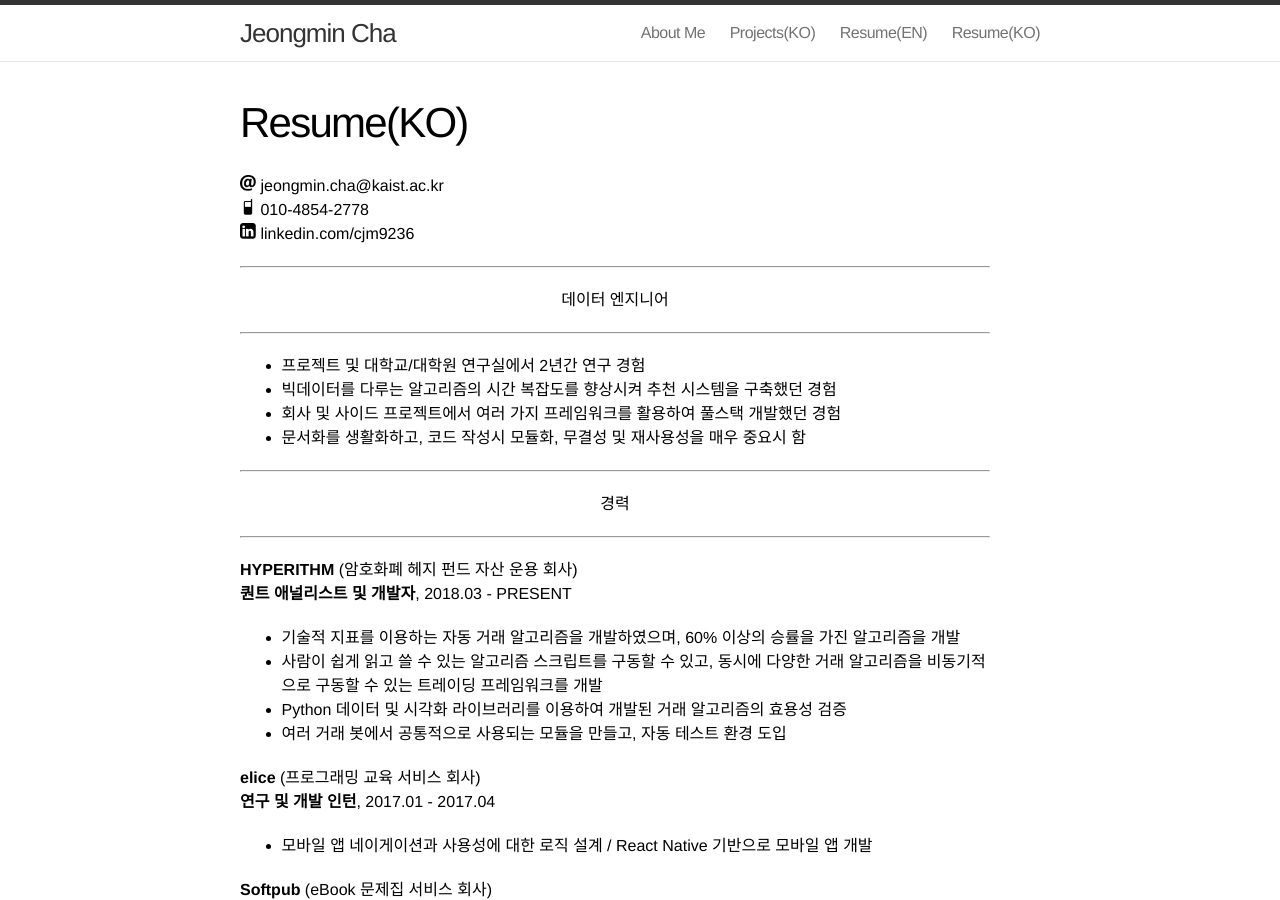
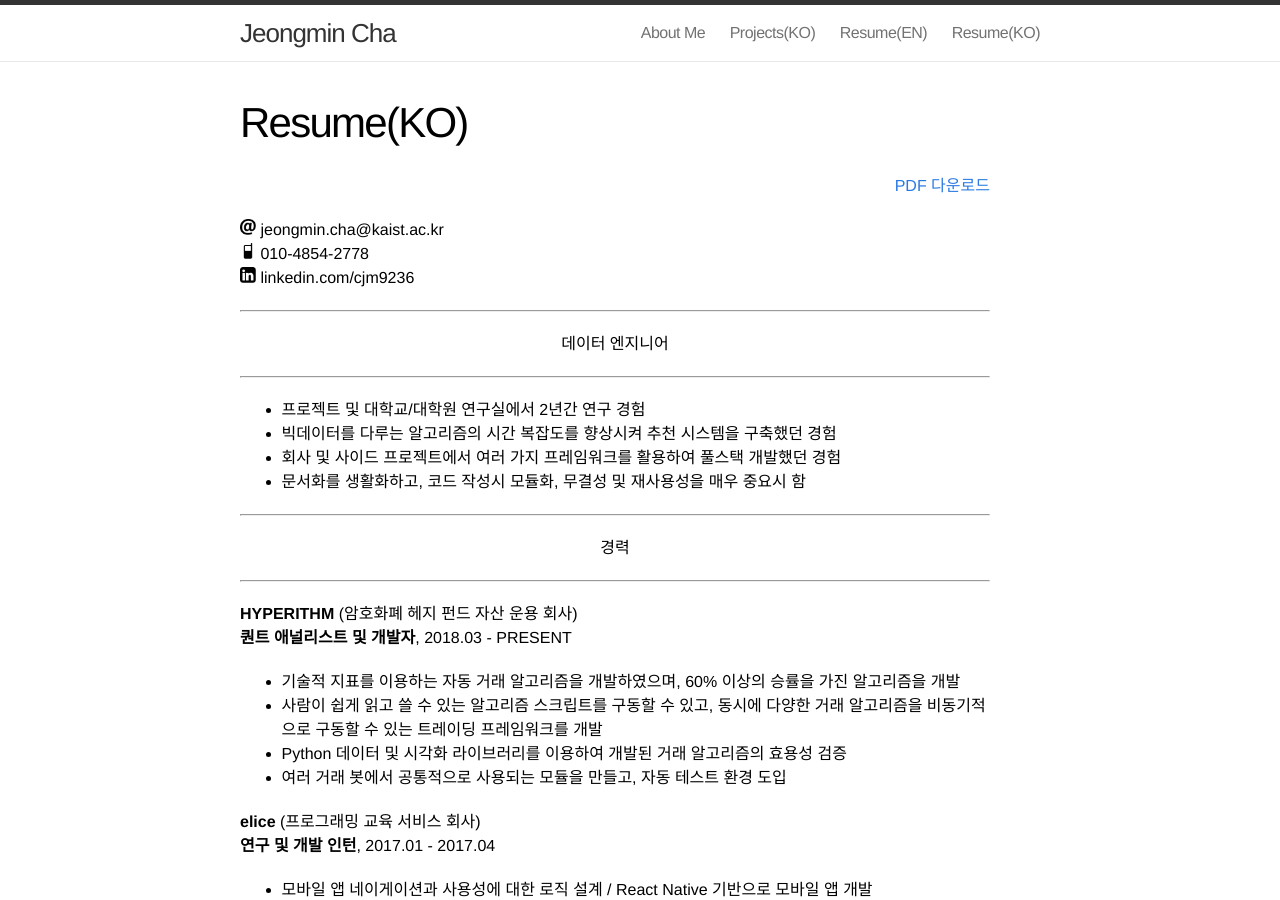
Before and after one commit to JeongMinCha/jeongmincha.github.com, a Jekyll site: the page built from resume-KO.md, in a window 1280 px wide and 900 px high. Built offline with Jekyll 4.4.1, drawn with Linux system fonts in a browser that asks for light colours.

Commit message:
Make resume to be Download ed

```diff
--- a/resume-KO.md
+++ b/resume-KO.md
@@ -3,6 +3,9 @@ layout: page
 title: Resume(KO)
 permalink: /resume/ko/
 ---
+
+<div style="text-align: right"><a href="/assets/resume-KO.pdf">PDF 다운로드</a></div>
+
 
 <img src="/images/icons8-email-52.png" width="16" height="16"/>  jeongmin.cha@kaist.ac.kr
 <img src="/images/icons8-cell-phone-52.png" width="16" height="16"/>  010-4854-2778
```
Also changed, not shown: 2 other files.
